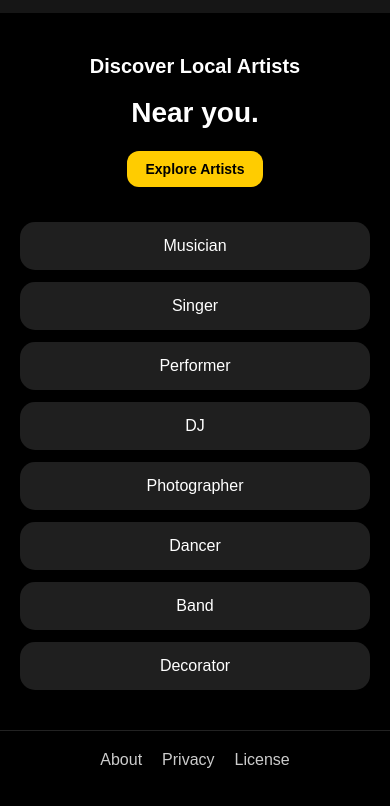
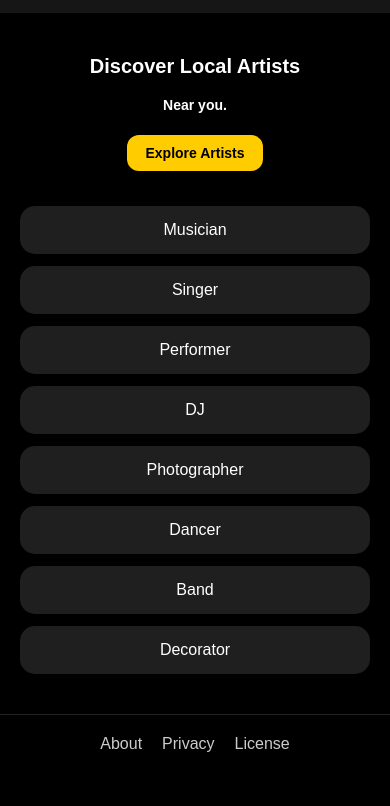
Before and after one commit to babloo3425-sys/BmKalaHub, a website: page web/index.html in a window 390 px wide. Shown: the part 122-928 px from the top of the page. Drawn offline with Linux system fonts and the light colour scheme; no server answers.

Commit message:
mobile h2 font size fix

```diff
--- a/web/style.css
+++ b/web/style.css
@@ -128,12 +128,6 @@ nav{
   .hero h1{
     font-size:38px;
   }
-
-.hero h2{
-
-  font-size:28px;
-
-}
 
   .hero p{
     font-size:16px;
@@ -1330,3 +1324,13 @@ textarea{
   z-index:10;
 
 }
+
+@media(max-width:700px){
+
+  .hero h2{
+
+    font-size:14px;
+
+  }
+
+}
```
